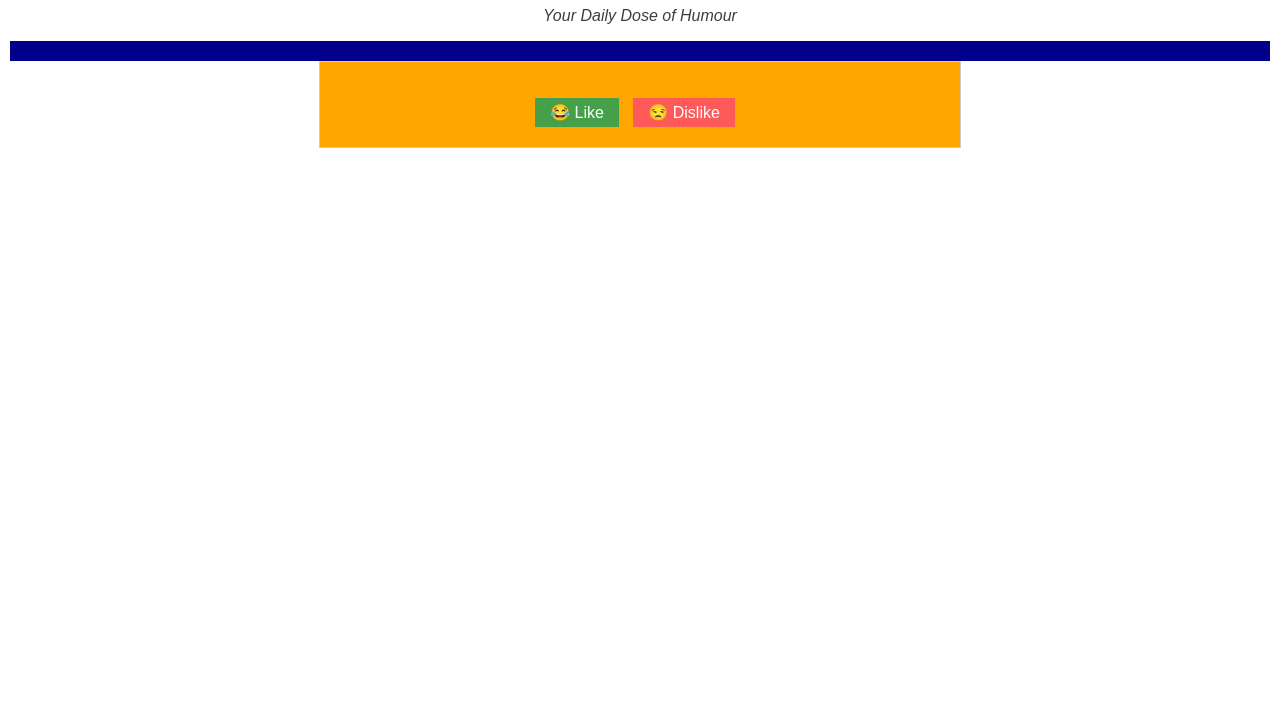
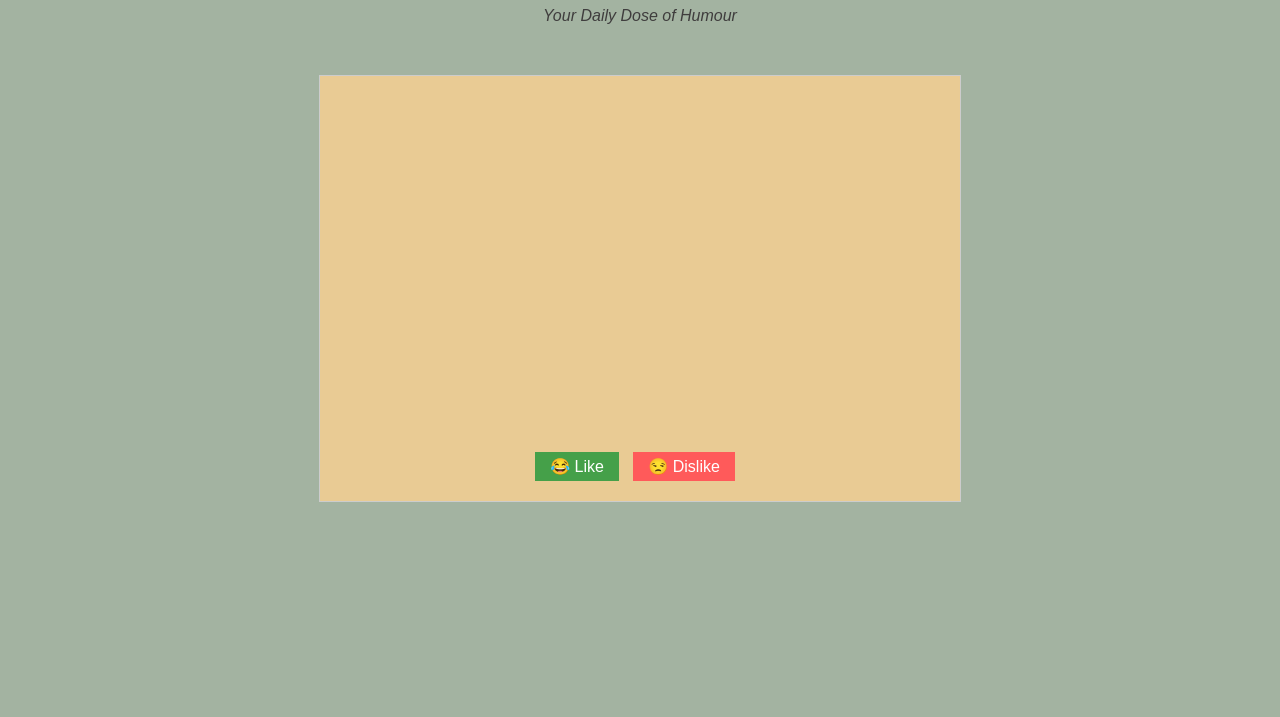
Before and after one commit to Faith-Nyakiongora/P1-Proj_The-Hilarious-Hotspot, a plain HTML site: page P1-Proj_The-Hilarious-Hotspot/index.html in a window 1280 px wide. Shown: the part 83-800 px from the top of the page. Drawn offline with Linux system fonts and the light colour scheme; no server answers.

Commit message:
Change in the layout in CSS

```diff
--- a/P1-Proj_The-Hilarious-Hotspot/style.css
+++ b/P1-Proj_The-Hilarious-Hotspot/style.css
@@ -4,6 +4,7 @@ body {
     padding: 10px;
     margin: 0px;
     font-size: 16px;
+    Background-color: rgb(163, 179, 161);
 }
 
 h1,
@@ -21,9 +22,7 @@ p{
 
 }
 
-#like-dislikte-buttons{
-    margin-top: 50px;
-}
+
 
 button {
     padding: 5px 15px;
@@ -31,6 +30,7 @@ button {
     border: none;
     cursor: pointer;
     margin-right: 10px;
+    margin-top: 300px
 }
 
 
@@ -40,15 +40,19 @@ button {
     text-align: center;
     padding: 20px;
     border: 1px solid #ccc;
-    background-color: orange ;
+    background-color: rgb(233, 203, 148) ;
 
 }
 
 #page-container {
-    padding-top: 20px;
-    Background-color: darkblue;
+    margin: 50px;
+
 }
 
-#Joke {
-
+#joke {
+    font-family: Century-gothic, sans-serif;
+    font-size: 18px;
+    color: #333;
+    padding: 10px;
+    border-radius: 5px;
 }
```
